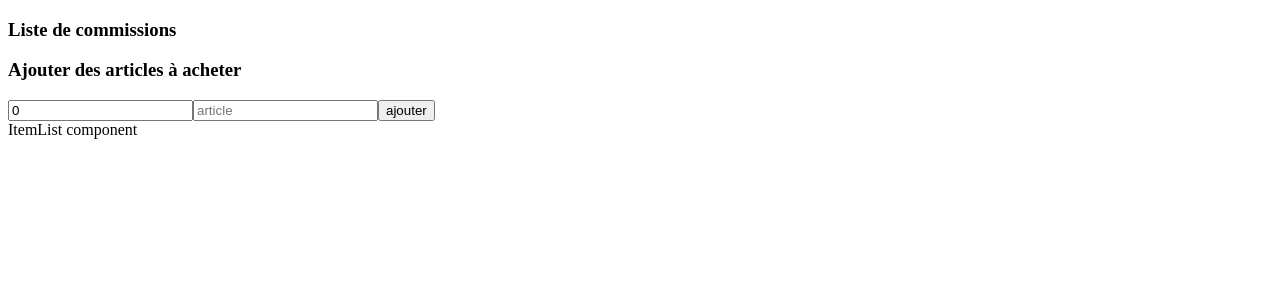
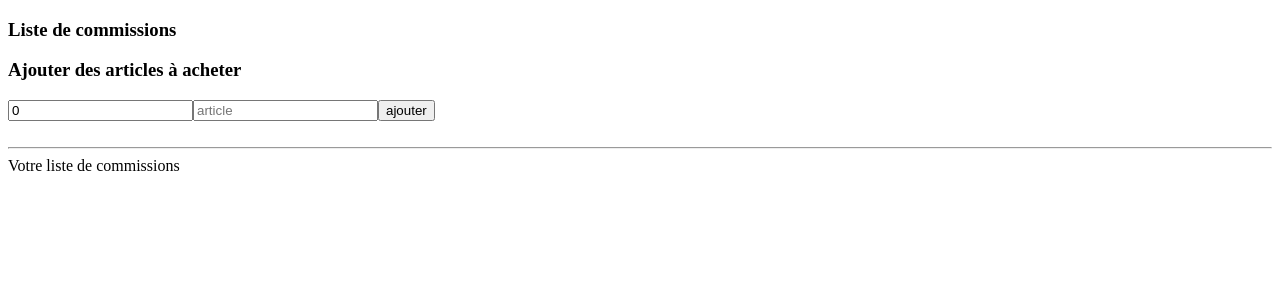
Before and after one commit to MaximeLarrouturou/shoppinglist, a React (Create React App) app: page / in a window 1280 px wide. Shown: the top 300 px of the page. Built offline with nearby package versions, Linux system fonts and the light colour scheme.

Commit message:
displaying the articles

```diff
--- a/src/components/App.js
+++ b/src/components/App.js
@@ -21,7 +21,9 @@ class App extends React.Component {
                 <h3>Liste de commissions</h3>
                 <div>
                     < Form formTitle="Ajouter des articles à acheter" addArticle={this.addArticle}/>
-                    < Itemlist />
+                    <br />
+                    <hr />
+                    < Itemlist articles={this.state.articles} />
                 </div>
             </div>
         );
--- a/src/components/ItemList.js
+++ b/src/components/ItemList.js
@@ -1,8 +1,13 @@
 import React from 'react';
 
-const ItemList = () => {
+const ItemList = (props) => {
     return (
-        <div>ItemList component</div>
+        <div>
+            <div>Votre liste de commissions</div>
+            {
+                props.articles.map(article => <div key={article.id}>{article.quantity} {article.name}</div>)
+            }
+        </div>
     );
 };
 
```
